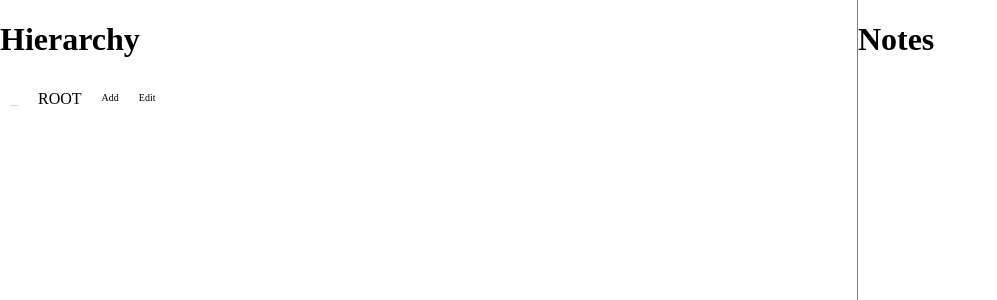
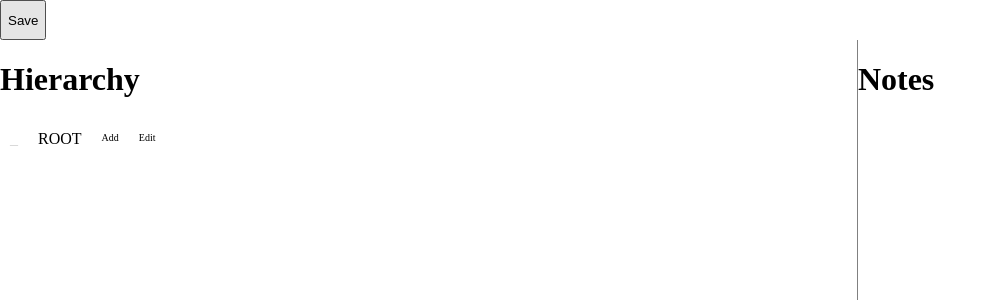
Before and after one commit to kino6052/tree-of-abstraction-react-redux-ui, a React (Create React App) app: page / in a window 1280 px wide. Shown: the top 300 px of the page, without its empty margins (0-997 px from the left). Built offline with nearby package versions, Linux system fonts and the light colour scheme; no server answers.

Commit message:
WIP Add node persistence logic

```diff
--- a/src/actions/index.js
+++ b/src/actions/index.js
@@ -64,3 +64,7 @@ export const toggleCollapseMany = (nodeId) => ({
   type: TOGGLE_COLLAPSE_MANY,
   nodeId
 })
+
+export const persistNodes = () => ({
+  type: 'PERSIST_NODES'
+})
--- a/src/containers/App.js
+++ b/src/containers/App.js
@@ -8,6 +8,18 @@ import { Node } from './Node/Node'
 import './app.css';
 
 export class App extends Component {
+  constructor(props){
+    super(props);
+    this.handleSaveClick = this.handleSaveClick.bind(this);
+  }
+  handleSaveClick(e){
+    let {
+      props: {
+        persistNodes
+      }
+    } = this;
+    persistNodes();
+  }
   render() {
     let {
       props: {
@@ -19,13 +31,19 @@ export class App extends Component {
     } = this;
     if (id) {
       return (
-        <div className={'App'}>
-          <div className={'NodeContainer'}>
-            <h1> Hierarchy </h1>
-            <Node {...this.props} collapsed={false}/>
+        <div>
+          <div className={'Menu'}>
+            <button onClick={this.handleSaveClick}>Save</button>
           </div>
-          <Note />
+          <div className={'App'}>
+            <div className={'NodeContainer'}>
+              <h1> Hierarchy </h1>
+              <Node {...this.props} collapsed={false}/>
+            </div>
+            <Note />
+          </div>
         </div>
+
       )
     } else {
       return null;
--- a/src/containers/app.css
+++ b/src/containers/app.css
@@ -1,11 +1,17 @@
 body {
   margin: 0;
+}
+
+.Menu {
+  display: flex;
+  flex-direction: row;
+  height: 5vh;
 }
 
 .App {
   display: flex;
   flex-direction: row;
-  height: 100vh;
+  height: 95vh;
 }
 
 .NodeContainer {
--- a/src/sagas/index.js
+++ b/src/sagas/index.js
@@ -155,7 +155,7 @@ export function* saveItemNode(data) {
   console.log(data);
 }
 
-export function* persistNodes(data) {
+export function* persistNodes() {
   let nodes = yield select(nodes_selector);
   let changedNodes = yield select(changed_nodes_selector);
   let addedNodes = yield select(added_nodes_selector);
@@ -184,19 +184,23 @@ export function* fetchItemNotesWatcher() {
   yield takeEvery(FETCH_ITEM_NOTES, fetchItemNotes)
 }
 
+export function* persistNodesWatcher() {
+  yield takeEvery('PERSIST_NODES', persistNodes);
+}
+
 export function* hotKeyWatcher() {
   let keys = [];
   let callbacks = {
     '["Alt"]': () => {
       console.log('hey!');
     },
-    '["Control","Shift","S"]': function* () {
+    '["Control","Shift","S"]': () => {
       console.log('here');
-      yield persistNodes();
+      persistNodes();
     }
   }
   document.addEventListener('keydown', (e) => {
-    e.preventDefault();
+    // e.preventDefault();
     let {
       key
     } = e;
@@ -227,6 +231,7 @@ export function* rootSaga() {
     fetchItemChildrenWatcher(),
     fetchItemNotesWatcher(),
     fetchNotesWatcher(),
+    persistNodesWatcher(),
     init()
   ])
 }
```
